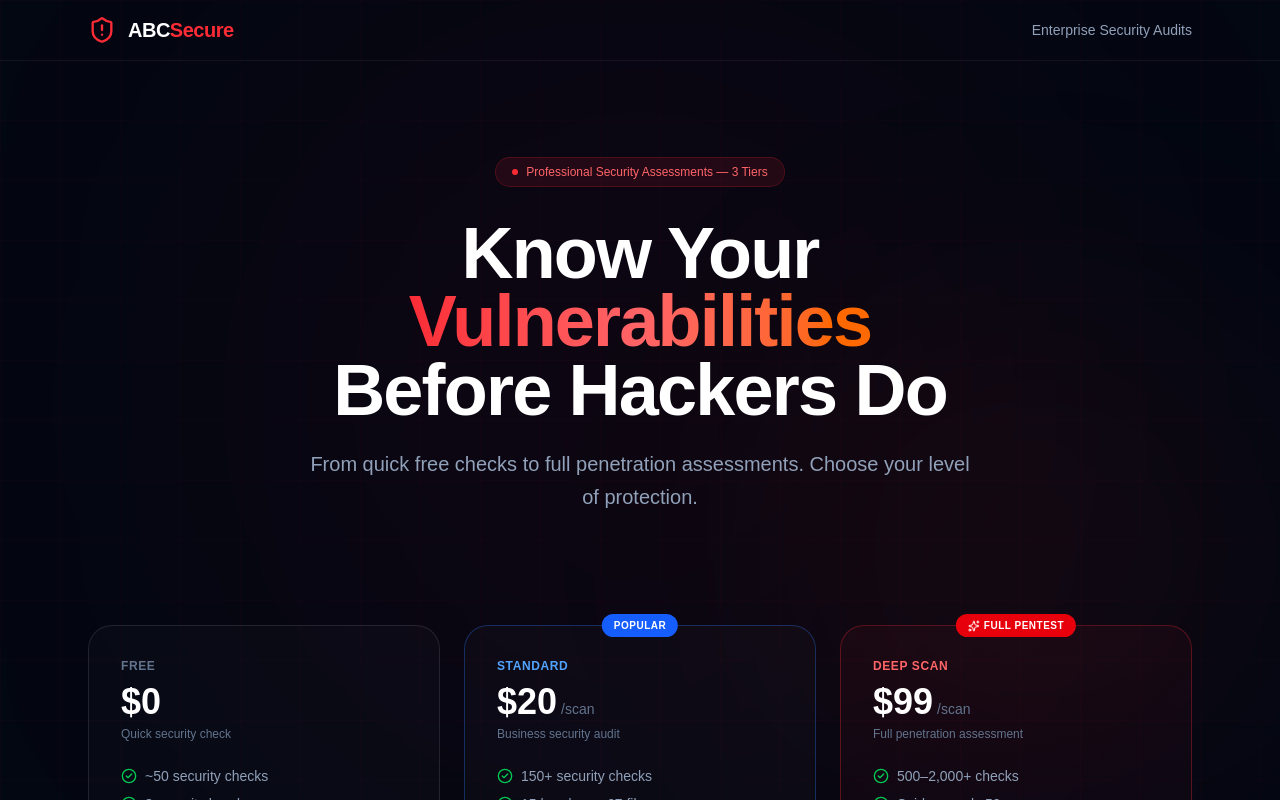
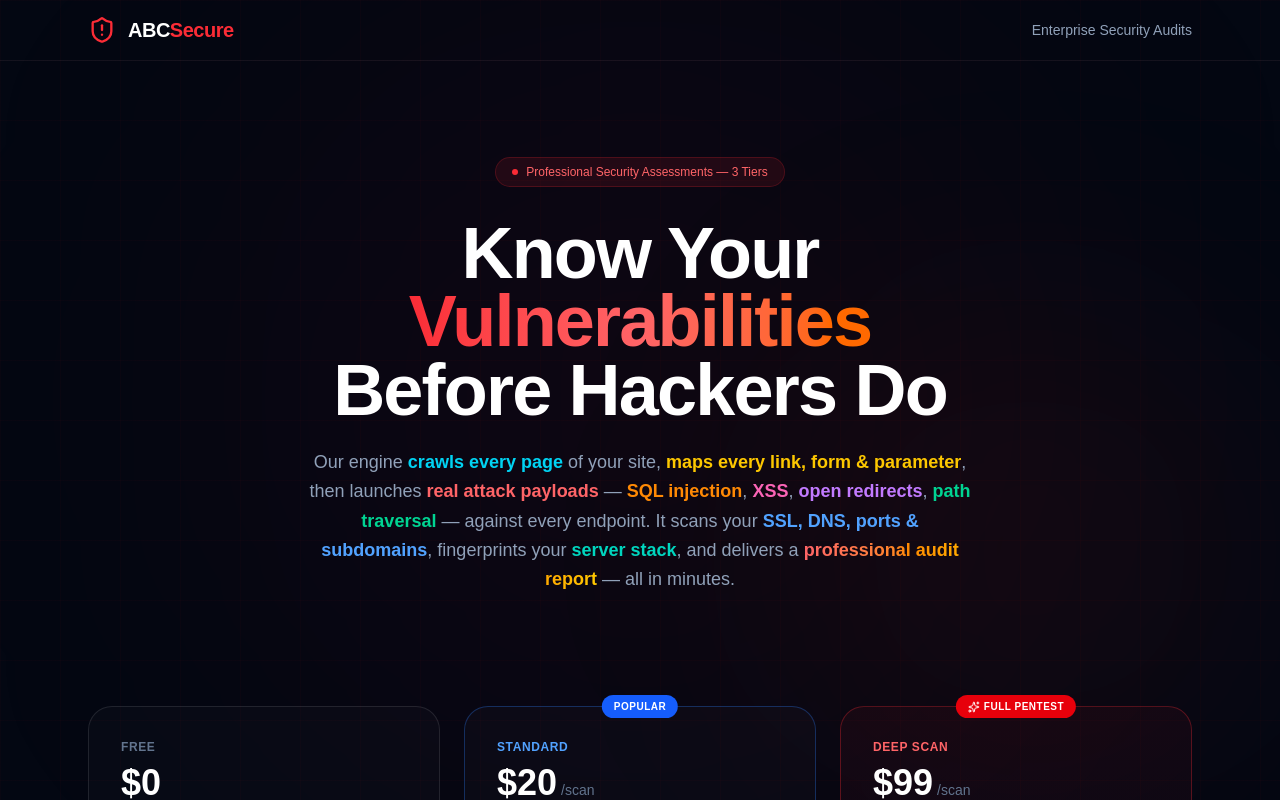
Before and after one commit to sakis070864/test-secure-saas, a Next.js app: page / in a window 1280 px wide. Shown: the top 800 px of the page. Built offline with nearby package versions, Linux system fonts and the light colour scheme.

Commit message:
feat: update hero subtitle with colorful capability description

```diff
--- a/app/page.tsx
+++ b/app/page.tsx
@@ -102,8 +102,21 @@ function LandingContent() {
               <br />
               <span className="text-white">Before Hackers Do</span>
             </h1>
-            <p className="text-lg sm:text-xl text-slate-400 max-w-2xl mx-auto mb-4 leading-relaxed">
-              From quick free checks to full penetration assessments. Choose your level of protection.
+            <p className="text-base sm:text-lg text-slate-400 max-w-2xl mx-auto mb-4 leading-relaxed">
+              Our engine <span className="text-cyan-400 font-semibold">crawls every page</span> of your site,{' '}
+              <span className="text-yellow-400 font-semibold">maps every link, form & parameter</span>,{' '}
+              then launches <span className="text-red-400 font-semibold">real attack payloads</span> —{' '}
+              <span className="text-orange-400 font-semibold">SQL injection</span>,{' '}
+              <span className="text-pink-400 font-semibold">XSS</span>,{' '}
+              <span className="text-purple-400 font-semibold">open redirects</span>,{' '}
+              <span className="text-emerald-400 font-semibold">path traversal</span> — against every endpoint.{' '}
+              It scans your <span className="text-blue-400 font-semibold">SSL, DNS, ports & subdomains</span>,{' '}
+              fingerprints your <span className="text-teal-400 font-semibold">server stack</span>,{' '}
+              and delivers a{' '}
+              <span className="bg-gradient-to-r from-red-400 via-orange-400 to-yellow-400 bg-clip-text text-transparent font-bold">
+                professional audit report
+              </span>{' '}
+              — all in minutes.
             </p>
           </div>
         </section>
```
